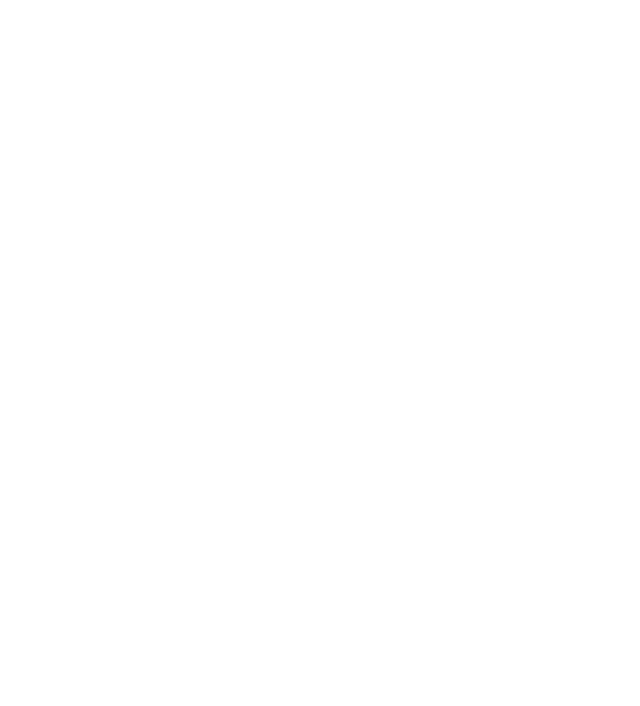
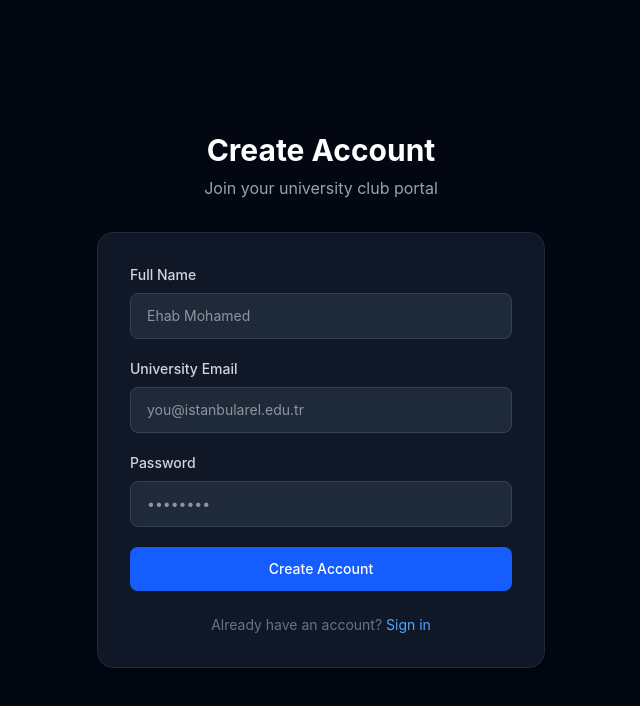
Before and after one commit to ehab177ehab/University-Club-Management-Portal, a React (Vite) app in the folder client/: page /register in a window 1280 px wide. Before the commit this address had no page. Shown: the top 706 px of the page, without its empty margins (319-959 px from the left). Built offline with nearby package versions, Linux system fonts and the light colour scheme.

Commit message:
feat: add login and register pages with API integration #12

```diff
--- a/client/src/App.jsx
+++ b/client/src/App.jsx
@@ -1,9 +1,13 @@
 import { BrowserRouter, Routes, Route } from 'react-router-dom'
+import Login from './pages/Login'
+import Register from './pages/Register'
 
 function App() {
   return (
     <BrowserRouter>
       <Routes>
+        <Route path="/login" element={<Login />} />
+        <Route path="/register" element={<Register />} />
         <Route path="/" element={<div className="text-3xl font-bold text-center mt-20 text-blue-600">University Club Portal</div>} />
       </Routes>
     </BrowserRouter>
--- /dev/null
+++ b/client/src/pages/Login.jsx
@@ -0,0 +1,102 @@
+import { useState } from 'react'
+import { Link, useNavigate } from 'react-router-dom'
+
+export default function Login() {
+  const [email, setEmail] = useState('')
+  const [password, setPassword] = useState('')
+  const [error, setError] = useState('')
+  const [loading, setLoading] = useState(false)
+  const navigate = useNavigate()
+
+  const handleSubmit = async (e) => {
+    e.preventDefault()
+    setLoading(true)
+    setError('')
+
+    try {
+      const res = await fetch('http://localhost:3000/api/auth/login', {
+        method: 'POST',
+        headers: { 'Content-Type': 'application/json' },
+        body: JSON.stringify({ email, password })
+      })
+      const data = await res.json()
+
+      if (!res.ok) {
+        setError(data.error || 'Login failed')
+        return
+      }
+
+      localStorage.setItem('token', data.token)
+      localStorage.setItem('user', JSON.stringify(data.user))
+      navigate('/dashboard')
+    } catch {
+      setError('Something went wrong. Try again.')
+    } finally {
+      setLoading(false)
+    }
+  }
+
+  return (
+    <div className="min-h-screen bg-gray-950 flex items-center justify-center px-4">
+      <div className="w-full max-w-md">
+        <div className="text-center mb-8">
+          <h1 className="text-3xl font-bold text-white">Welcome Back</h1>
+          <p className="text-gray-400 mt-2">Sign in to your university portal</p>
+        </div>
+
+        <div className="bg-gray-900 rounded-2xl p-8 shadow-xl border border-gray-800">
+          {error && (
+            <div className="bg-red-500/10 border border-red-500/30 text-red-400 px-4 py-3 rounded-lg mb-6 text-sm">
+              {error}
+            </div>
+          )}
+
+          <form onSubmit={handleSubmit} className="space-y-5">
+            <div>
+              <label className="block text-sm font-medium text-gray-300 mb-2">
+                University Email
+              </label>
+              <input
+                type="email"
+                value={email}
+                onChange={(e) => setEmail(e.target.value)}
+                placeholder="you@istanbularel.edu.tr"
+                required
+                className="w-full bg-gray-800 border border-gray-700 text-white rounded-lg px-4 py-3 text-sm focus:outline-none focus:border-blue-500 transition"
+              />
+            </div>
+
+            <div>
+              <label className="block text-sm font-medium text-gray-300 mb-2">
+                Password
+              </label>
+              <input
+                type="password"
+                value={password}
+                onChange={(e) => setPassword(e.target.value)}
+                placeholder="••••••••"
+                required
+                className="w-full bg-gray-800 border border-gray-700 text-white rounded-lg px-4 py-3 text-sm focus:outline-none focus:border-blue-500 transition"
+              />
+            </div>
+
+            <button
+              type="submit"
+              disabled={loading}
+              className="w-full bg-blue-600 hover:bg-blue-700 disabled:opacity-50 text-white font-medium py-3 rounded-lg transition text-sm"
+            >
+              {loading ? 'Signing in...' : 'Sign In'}
+            </button>
+          </form>
+
+          <p className="text-center text-gray-500 text-sm mt-6">
+            Don't have an account?{' '}
+            <Link to="/register" className="text-blue-400 hover:text-blue-300">
+              Register here
+            </Link>
+          </p>
+        </div>
+      </div>
+    </div>
+  )
+}
--- /dev/null
+++ b/client/src/pages/Register.jsx
@@ -0,0 +1,117 @@
+import { useState } from 'react'
+import { Link, useNavigate } from 'react-router-dom'
+
+export default function Register() {
+  const [name, setName] = useState('')
+  const [email, setEmail] = useState('')
+  const [password, setPassword] = useState('')
+  const [error, setError] = useState('')
+  const [loading, setLoading] = useState(false)
+  const navigate = useNavigate()
+
+  const handleSubmit = async (e) => {
+    e.preventDefault()
+    setLoading(true)
+    setError('')
+
+    try {
+      const res = await fetch('http://localhost:3000/api/auth/register', {
+        method: 'POST',
+        headers: { 'Content-Type': 'application/json' },
+        body: JSON.stringify({ name, email, password })
+      })
+      const data = await res.json()
+
+      if (!res.ok) {
+        setError(data.error || 'Registration failed')
+        return
+      }
+
+      localStorage.setItem('token', data.token)
+      localStorage.setItem('user', JSON.stringify(data.user))
+      navigate('/dashboard')
+    } catch {
+      setError('Something went wrong. Try again.')
+    } finally {
+      setLoading(false)
+    }
+  }
+
+  return (
+    <div className="min-h-screen bg-gray-950 flex items-center justify-center px-4">
+      <div className="w-full max-w-md">
+        <div className="text-center mb-8">
+          <h1 className="text-3xl font-bold text-white">Create Account</h1>
+          <p className="text-gray-400 mt-2">Join your university club portal</p>
+        </div>
+
+        <div className="bg-gray-900 rounded-2xl p-8 shadow-xl border border-gray-800">
+          {error && (
+            <div className="bg-red-500/10 border border-red-500/30 text-red-400 px-4 py-3 rounded-lg mb-6 text-sm">
+              {error}
+            </div>
+          )}
+
+          <form onSubmit={handleSubmit} className="space-y-5">
+            <div>
+              <label className="block text-sm font-medium text-gray-300 mb-2">
+                Full Name
+              </label>
+              <input
+                type="text"
+                value={name}
+                onChange={(e) => setName(e.target.value)}
+                placeholder="Ehab Mohamed"
+                required
+                className="w-full bg-gray-800 border border-gray-700 text-white rounded-lg px-4 py-3 text-sm focus:outline-none focus:border-blue-500 transition"
+              />
+            </div>
+
+            <div>
+              <label className="block text-sm font-medium text-gray-300 mb-2">
+                University Email
+              </label>
+              <input
+                type="email"
+                value={email}
+                onChange={(e) => setEmail(e.target.value)}
+                placeholder="you@istanbularel.edu.tr"
+                required
+                className="w-full bg-gray-800 border border-gray-700 text-white rounded-lg px-4 py-3 text-sm focus:outline-none focus:border-blue-500 transition"
+              />
+            </div>
+
+            <div>
+              <label className="block text-sm font-medium text-gray-300 mb-2">
+                Password
+              </label>
+              <input
+                type="password"
+                value={password}
+                onChange={(e) => setPassword(e.target.value)}
+                placeholder="••••••••"
+                required
+                className="w-full bg-gray-800 border border-gray-700 text-white rounded-lg px-4 py-3 text-sm focus:outline-none focus:border-blue-500 transition"
+              />
+            </div>
+
+            <button
+              type="submit"
+              disabled={loading}
+              className="w-full bg-blue-600 hover:bg-blue-700 disabled:opacity-50 text-white font-medium py-3 rounded-lg transition text-sm"
+            >
+              {loading ? 'Creating account...' : 'Create Account'}
+            </button>
+          </form>
+
+          <p className="text-center text-gray-500 text-sm mt-6">
+            Already have an account?{' '}
+            <Link to="/login" className="text-blue-400 hover:text-blue-300">
+              Sign in
+            </Link>
+          </p>
+        </div>
+      </div>
+    </div>
+  )
+}
```
